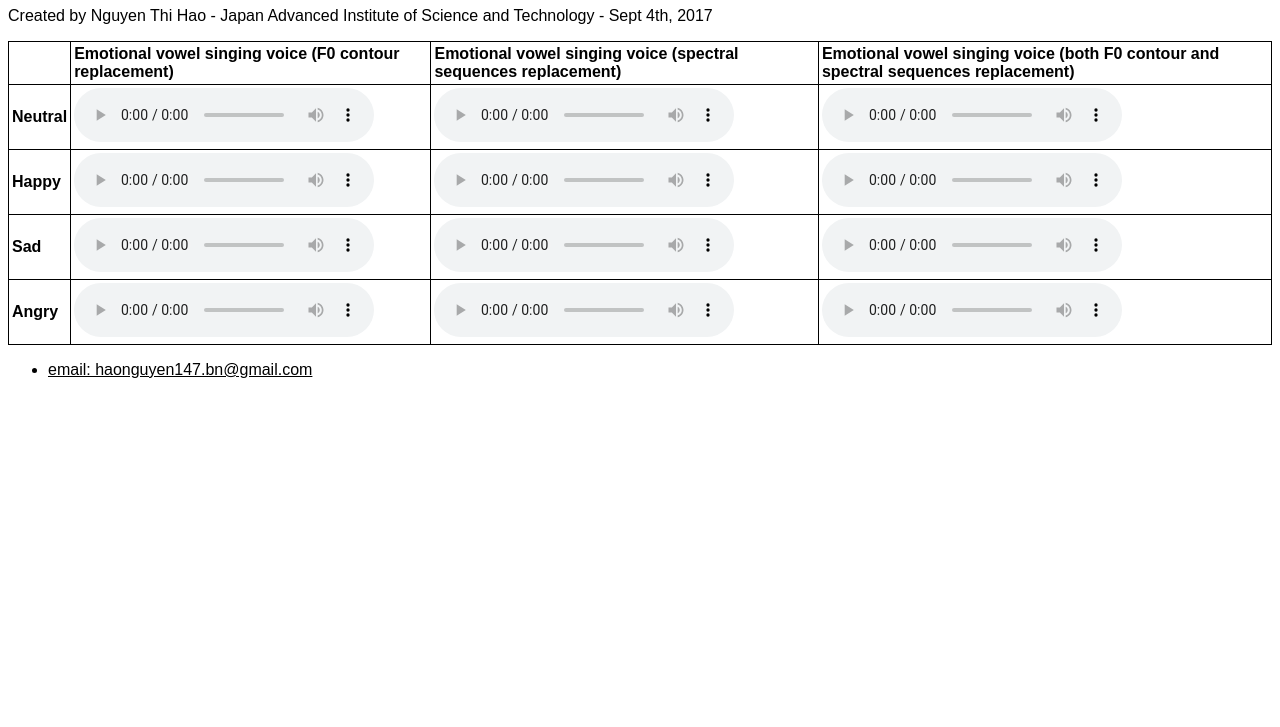
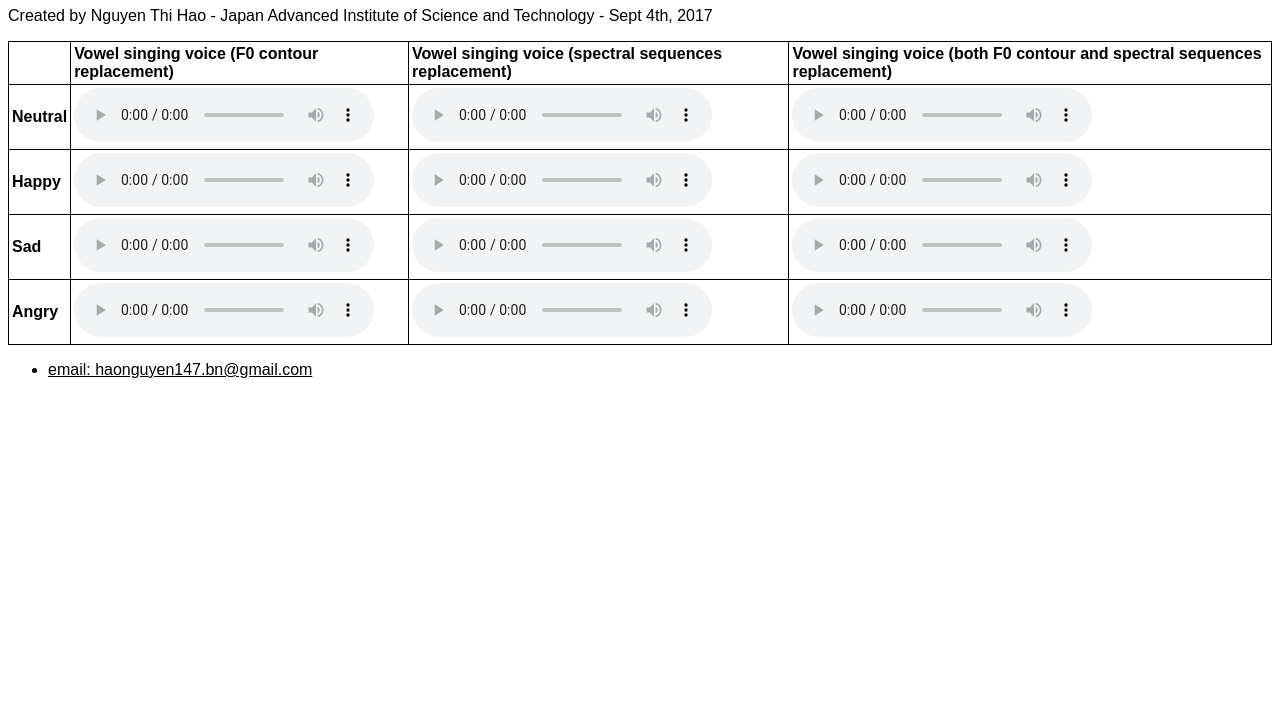
Before and after one commit to haonguyen147/haonguyen147.github.io, a plain HTML site: page index.html in a window 1280 px wide. Shown: the part 73-800 px from the top of the page. Drawn offline with Linux system fonts and the light colour scheme.

Commit message:
edit title

```diff
--- a/index.html
+++ b/index.html
@@ -29,13 +29,13 @@
 			<tbody><tr>
 				<th></th>
 				<th>
-					Emotional vowel singing voice (F0 contour replacement)
+					Vowel singing voice (F0 contour replacement)
 				</th>
 				<th>
-					Emotional vowel singing voice (spectral sequences replacement)
+					Vowel singing voice (spectral sequences replacement)
 				</th>
 				<th>
-					Emotional vowel singing voice (both F0 contour and spectral sequences replacement)
+					Vowel singing voice (both F0 contour and spectral sequences replacement)
 				</th>
 			</tr>
 
```
